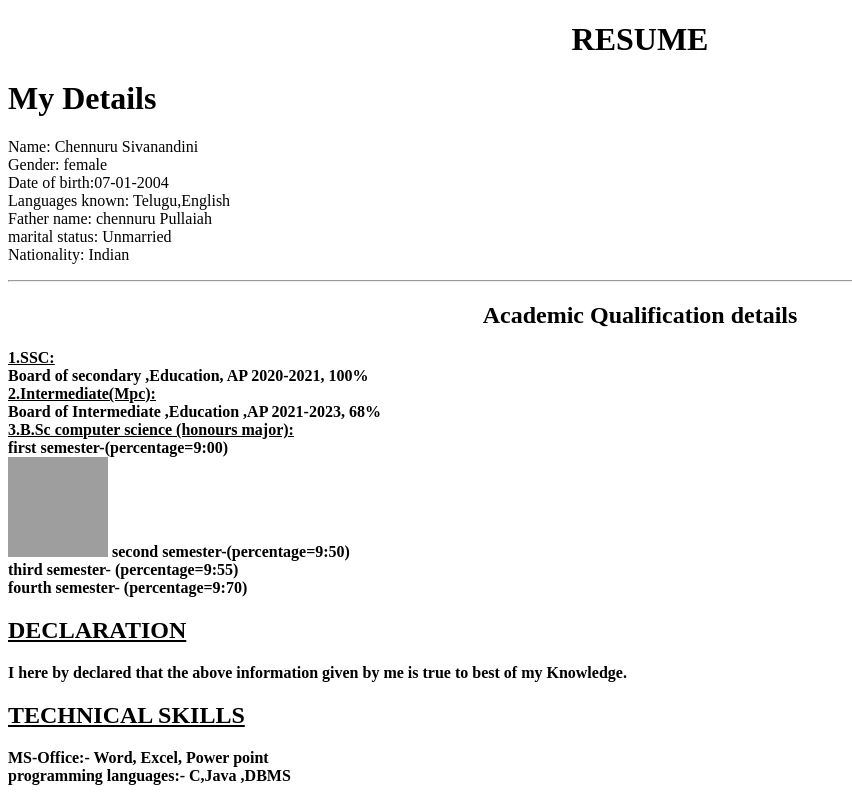
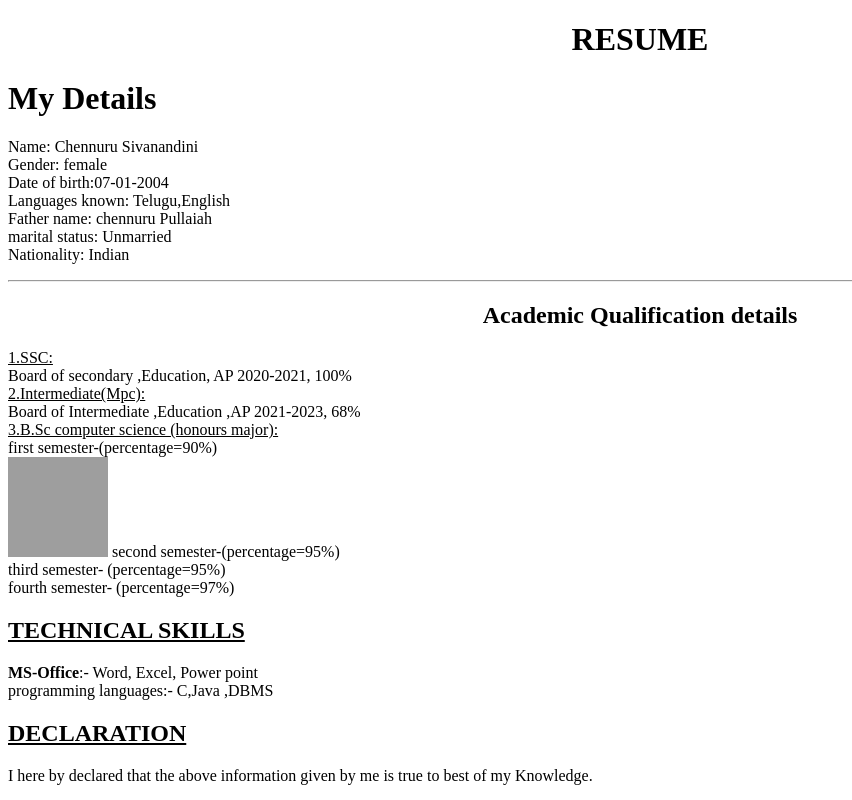
Before and after one commit to sivanandini123/Nandini-website-, a plain HTML site: page index.html in a window 1280 px wide. Shown: the top 800 px of the page, without its empty margins (0-852 px from the left). Drawn offline with Linux system fonts and the light colour scheme; grey boxes are pictures that could not be loaded.

Commit message:
Update index.html

```diff
--- a/index.html
+++ b/index.html
@@ -3,7 +3,7 @@
 <html lang="en">
 <head>
 
-    <title><u>RESUME</u></title>
+    <title>RESUME</title>
 </head>
 <body>
   <h1 align="center">RESUME </h1>
@@ -16,7 +16,7 @@
     marital status: Unmarried<br>
     Nationality: Indian<br></p><hr>
   <h2 align="center"><u></u> Academic Qualification details</u></h2>
-   <p><B><u>1.SSC:</u><br>
+   <p><u>1.SSC:</u><br>
    Board of secondary
 ,Education, AP 2020-2021, 100%<br>
 <u>2.Intermediate(Mpc):</u><br>
@@ -24,16 +24,17 @@ Board of Intermediate
 ,Education ,AP
 2021-2023, 68%<br>
 <u>3.B.Sc computer science (honours major):</u><br>
-first semester-(percentage=9:00)<br>
+first semester-(percentage=90%)<br>
        <img src="https://drive.google.com/file/d/15FS3vewx09qPmBIX096g53oL5KiEXo5v/view?usp=drivesdk" width="100" height="100">
-       second semester-(percentage=9:50)<br>
-third semester- (percentage=9:55)<br>
-fourth  semester- (percentage=9:70)</B><br>
- <h2><u>DECLARATION</u></h2>
-<B>I here by declared that the above information given by me is true to best of my Knowledge.</B>
+       second semester-(percentage=95%)<br>
+third semester- (percentage=95%)<br>
+fourth  semester- (percentage=97%)<br>
+
 <h2><u>TECHNICAL SKILLS</u></h2>
-<B>MS-Office:- Word, Excel, Power point <br>
-programming languages:- C,Java ,DBMS</B>
+<b>MS-Office</b>:- Word, Excel, Power point <br>
+programming languages:- C,Java ,DBMS
+       <h2><u>DECLARATION</u></h2>
+I here by declared that the above information given by me is true to best of my Knowledge.
 <h2 >Date: 01/07/2025      </h2>
 <h2>place:   RAJAMPET     </h2><br>
 <h2 align="right">Signature:<br>
```
